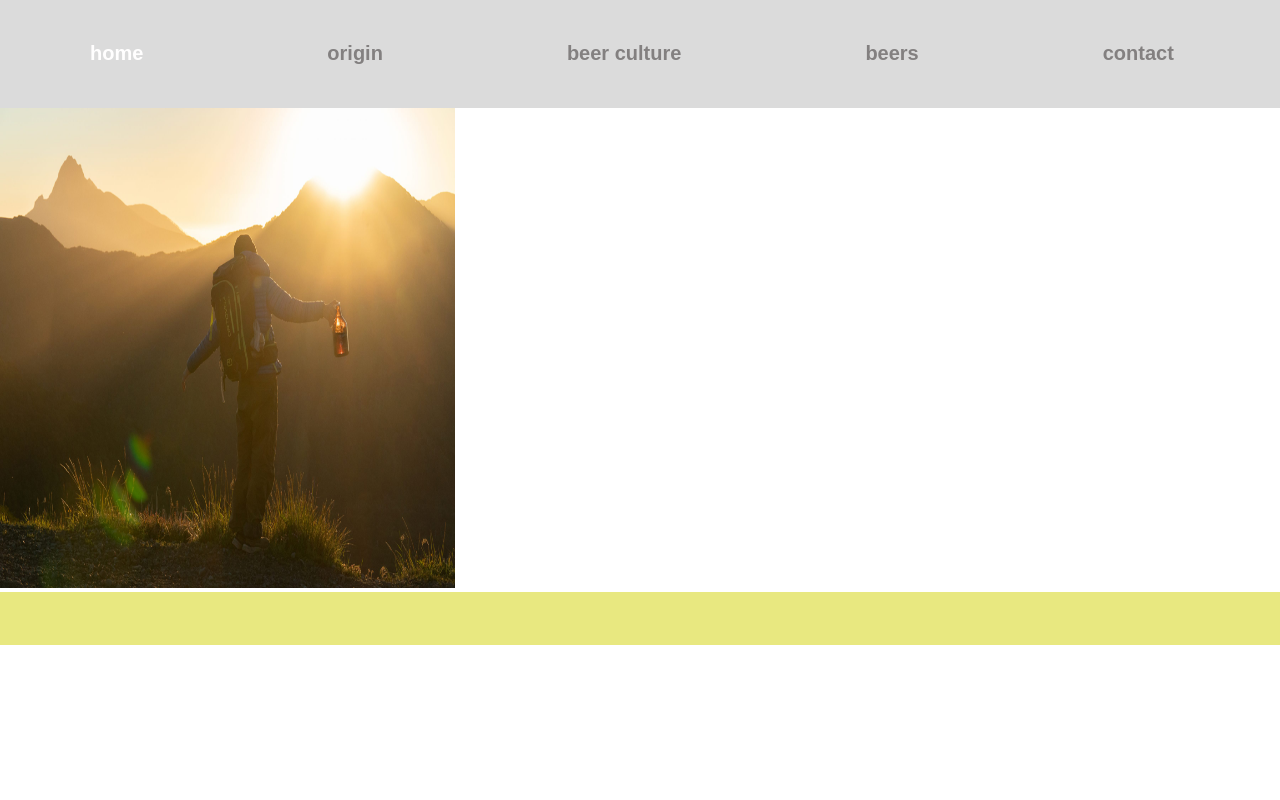
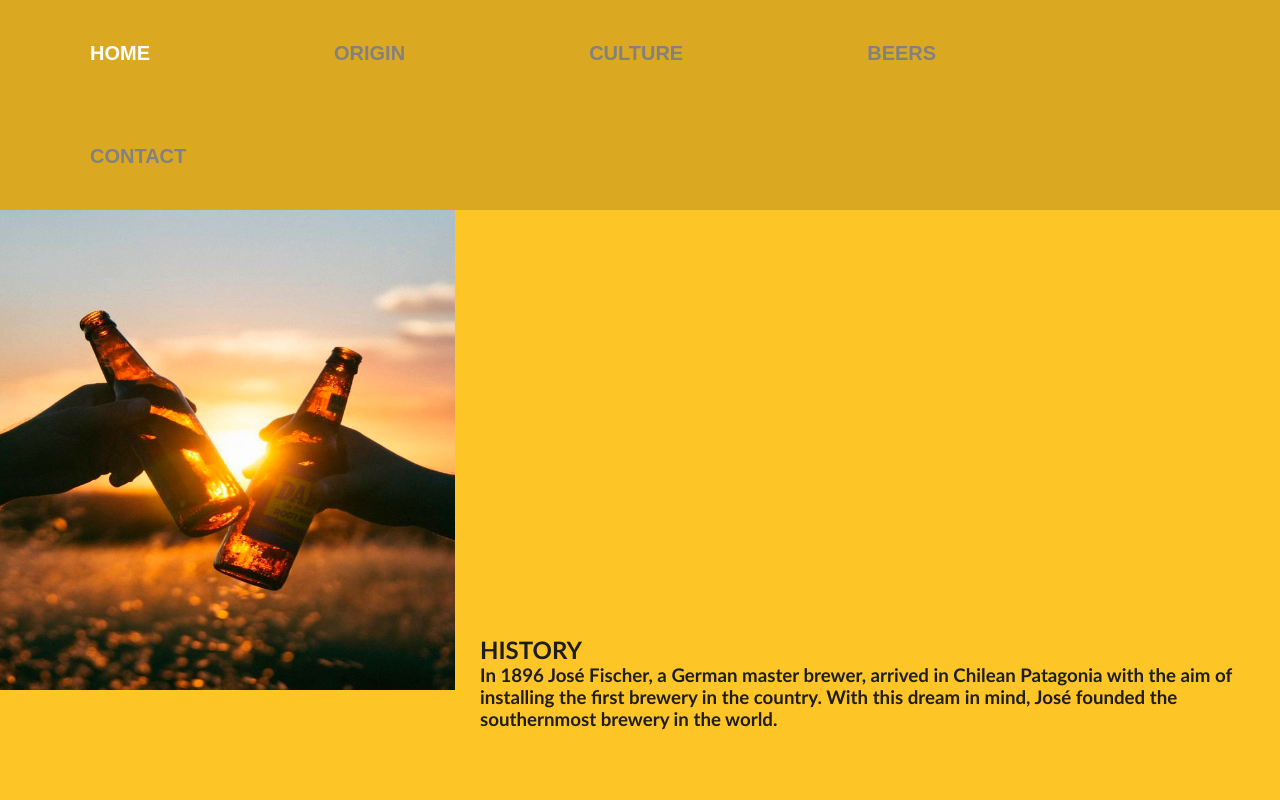
Before and after one commit to richardrebolledonas/Gletscherbrewery, a plain HTML site: page index.html in a window 1280 px wide. Shown: the top 800 px of the page. Drawn offline with Linux system fonts and the light colour scheme.

Commit message:
agregue color y texto

```diff
--- a/css/estilos.css
+++ b/css/estilos.css
@@ -2,6 +2,8 @@
     margin: 0px;
     padding: 0px;
   }
+
+  body{background-color: #fec526;}
 
   ul li{
     display: inline-block;
@@ -20,8 +22,7 @@
             padding:2px 0;}
     footer {background-color: rgba(211, 211, 7, 0.511);}
 
-    .fotoeinformacion img{ width: 455px ;height: 480px ;}
-
+    .foto img{ width: 455px ;height: 480px ;}
 
 
 
@@ -46,16 +47,22 @@
         .menuprincipal {
             grid-area: menu;
         }
-        .fotoeinformacion {
+        .foto{
             grid-area: foto ;
 
 
         }
-        .fotoeinformacion2 {
+        .informacion2 {
             grid-area: info ;
+            ;display: flex;
+        flex-direction: column;
+        justify-content: center;
+        color: rgb(30, 29, 28);
+        margin: 25px;
+        font-family: 'Gill Sans', 'Gill Sans MT'
+        , Calibri, 'Trebuchet MS', sans-serif;
 
         }
-        .redessociales {
+        .footer1{
             grid-area: footer;
-             ;
         }
--- a/index.html
+++ b/index.html
@@ -17,27 +17,31 @@
 
         <nav class="menuprincipal">
             <ul>
-                <li>home</li>
-                <li><a href="page/works.html">origin</a></li>
-                <li><a href="page/service.html">beer culture</a> </li>
-                <li><a href="page/about.html">beers</a></li>
-                <li><a href="page/contact.html">contact</a></li>
+                <li>HOME</li>
+                <li><a href="page/works.html">ORIGIN</a></li>
+                <li><a href="page/service.html">CULTURE</a> </li>
+                <li><a href="page/about.html">BEERS</a></li>
+                <li><a href="page/contact.html">CONTACT</a></li>
                 <!--enlace relativo ok-->
                 </ul>
 
         </nav>
 
     <main>
-        <section class="fotoeinformacion">
-            <img src="imagenes/-montaña-nosotros.png" alt="foto1">
+        <section class="foto">
+            <img src="imagenes/brindis - copia.jpg" alt="foto1">
 
         </section>
-        <section class="fotoeinformacion2">
+    </main>
+
+        <section class="informacion2">
+            <h2>HISTORY</h2>
+            <h3>In 1896 José Fischer, a German master brewer,
+                 arrived in Chilean Patagonia with
+                 the aim of installing the first brewery in the country. With this dream in mind, José founded
+                the southernmost brewery in the world.</h3>
 
         </section>
-
-
-    </main>
 
 
 
@@ -46,7 +50,10 @@
 
 
 
- <footer class="redessociales">
+
+
+
+ <footer class="footer1">
     <!--footer social medias-->
 
  </footer>
```
Also changed, not shown: imagenes/-montaña-nosotros - copia (2).png (added), imagenes/-montaña-nosotros - copia.png (added), imagenes/Gletscher brewery - copia.png (added), imagenes/Gletscher brewery.png (added), imagenes/Gletscher brewery2.png (added), imagenes/brindis - copia.jpg (added).
